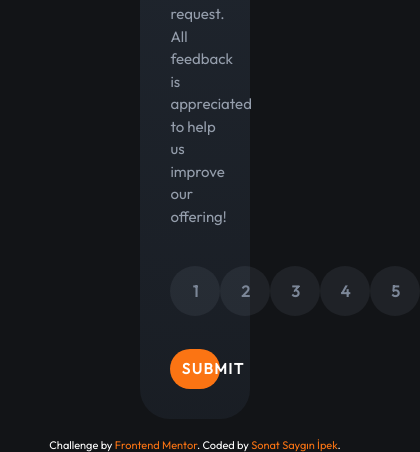
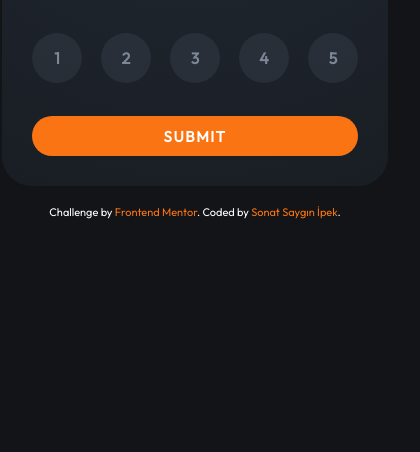
Before and after one commit to sonatipek/frontend-mentor-challenges, a plain HTML site: page interactive-rating-component/index.html in a window 390 px wide. Shown: the part 430-882 px from the top of the page, 420 px wide, since content can reach past the window. After the commit the page ends 844 px from the top, so only its background shows below. Drawn offline with nearby package versions, Linux system fonts and the light colour scheme.

Commit message:
responsive stylesheet added

```diff
--- a/interactive-rating-component/css/main.css
+++ b/interactive-rating-component/css/main.css
@@ -15,6 +15,7 @@ main .rate-card{
   width: 28%;
   border-radius: 30px;
   padding: 2rem;
+  /* !TODO: BOX SHADOW */
 }
 
 /* Card Header */
--- a/interactive-rating-component/css/phone.css
+++ b/interactive-rating-component/css/phone.css
@@ -0,0 +1,21 @@
+/* Big Smartphones */
+@media only screen and (max-width: 655px){
+    .container{
+        width: 1440px;
+        min-height: 100vh;
+    }
+    main .rate-card{
+        width: 90%;
+    }
+}
+
+
+@media only screen and (max-width: 425px){
+    .container{
+        width: 1440px;
+        min-height: 100vh;
+    }
+    main .rate-card{
+        width: 99%;
+    }
+}
--- a/interactive-rating-component/css/tablet.css
+++ b/interactive-rating-component/css/tablet.css
@@ -0,0 +1,18 @@
+@media only screen and (max-width: 1200px){
+    .container{
+        width: 66%;
+    }
+
+    main .rate-card{
+        width: 50%;
+    }
+}
+@media only screen and (max-width: 950px){
+    .container{
+        width: 66%;
+    }
+
+    main .rate-card{
+        width: 66%;
+    }
+}
```
